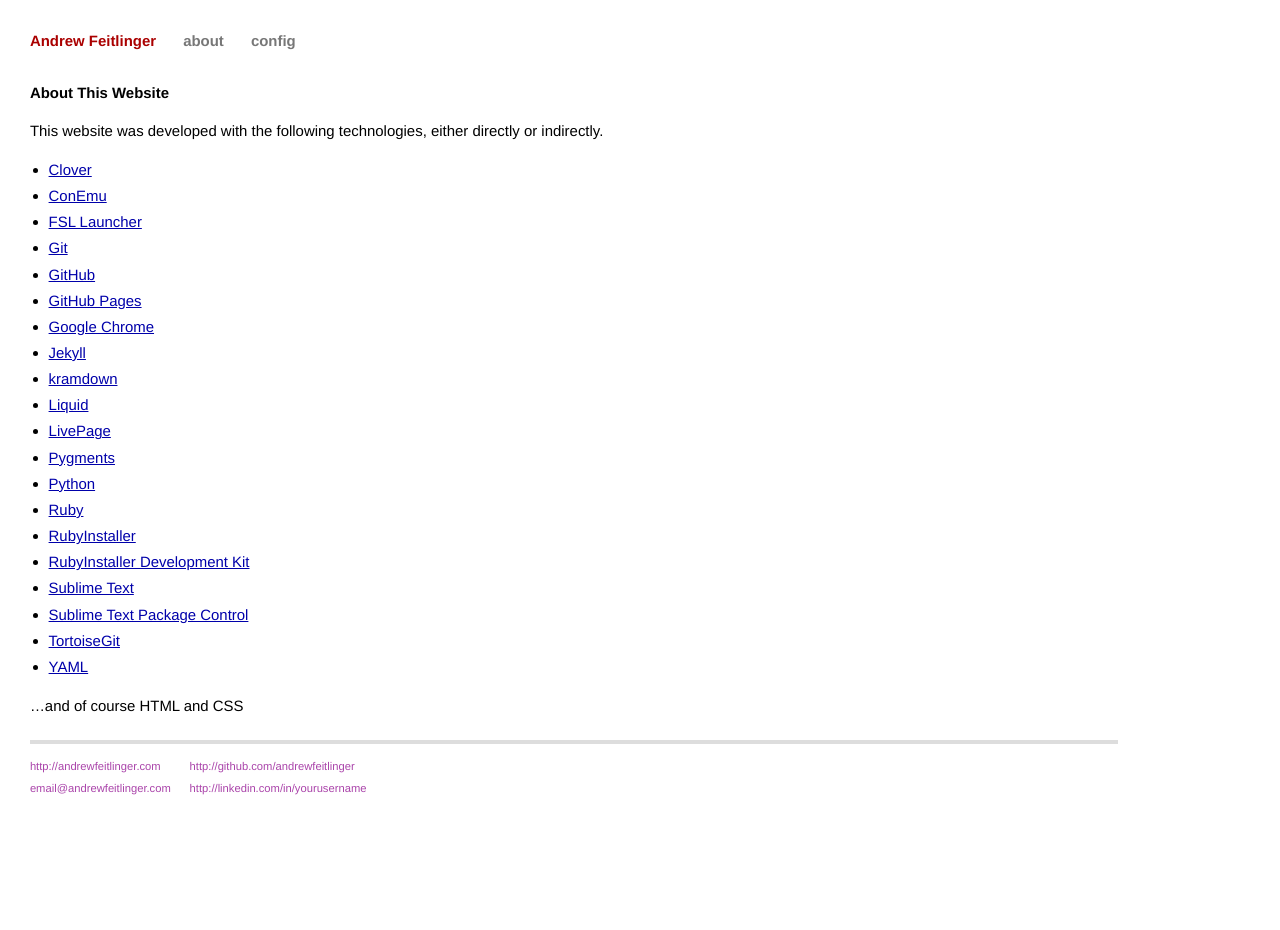
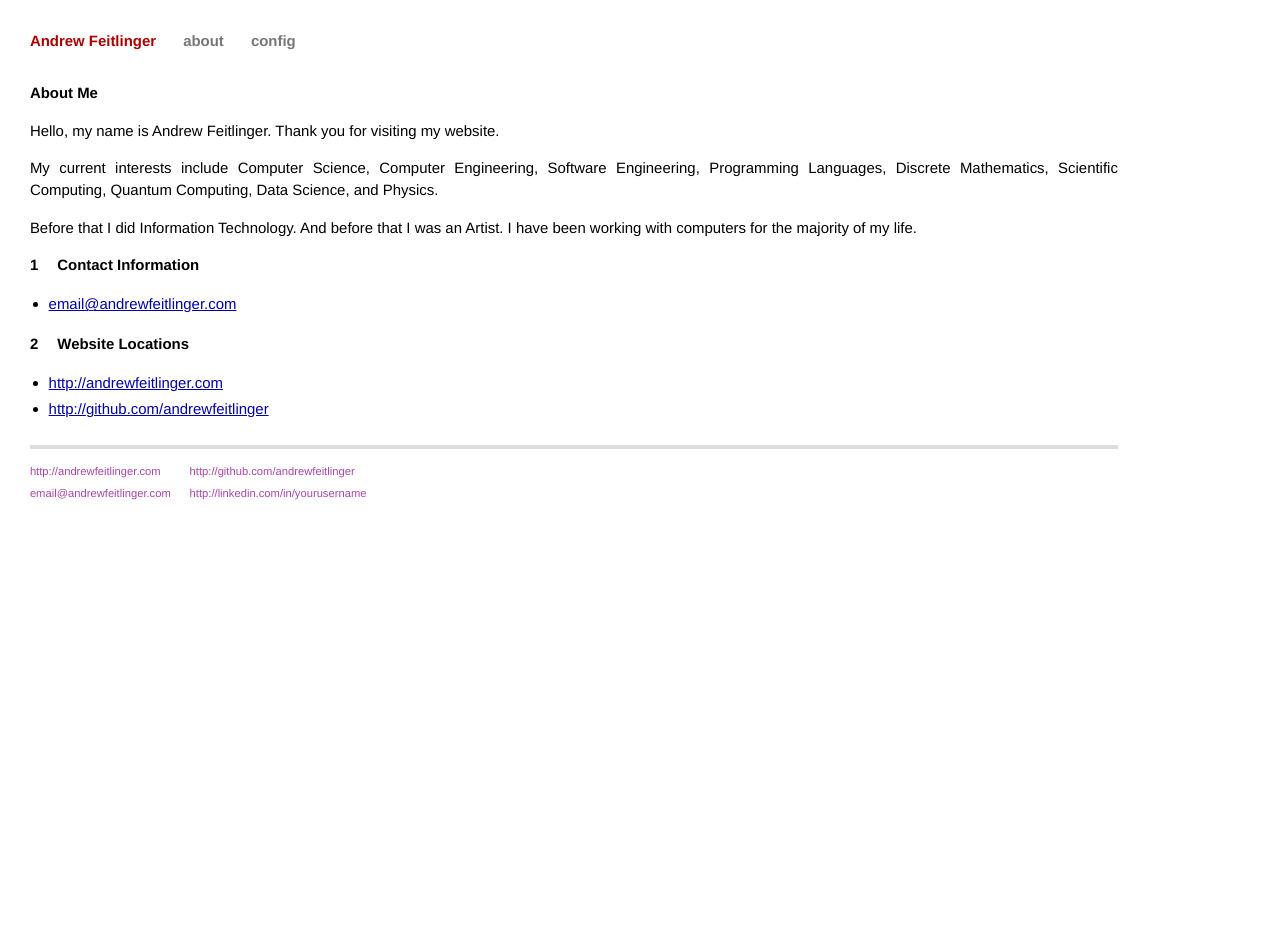
Before and after one commit to andrewfeitlinger/andrewfeitlinger.github.io, a Jekyll site: the page built from pages/about/index.md, in a window 1280 px wide. Built offline with Jekyll 4.4.1, drawn with Linux system fonts in a browser that asks for light colours.

Commit message:
Contents updated and links moved from 'about' page to 'colophon' page.

```diff
--- a/pages/about/index.md
+++ b/pages/about/index.md
@@ -1,29 +1,21 @@
 ---
 layout: page
-title:  About This Website
+title:  About Me
 ---
 
-This website was developed with the following technologies, either directly or indirectly.
+Hello, my name is Andrew Feitlinger. Thank you for visiting my website.
 
-* [Clover](http://ejie.me/){:target="_blank"}
-* [ConEmu](http://sourceforge.net/projects/conemu/){:target="_blank"}
-* [FSL Launcher](http://freesoftland.sytes.net/launcher.html){:target="_blank"}
-* [Git](http://git-scm.com/){:target="_blank"}
-* [GitHub](https://github.com/){:target="_blank"}
-* [GitHub Pages](http://pages.github.com/){:target="_blank"}
-* [Google Chrome](https://www.google.com/intl/en/chrome/browser/){:target="_blank"}
-* [Jekyll](http://jekyllrb.com/){:target="_blank"}
-* [kramdown](http://kramdown.rubyforge.org/){:target="_blank"}
-* [Liquid](http://github.com/shopify/liquid/wiki/){:target="_blank"}
-* [LivePage](https://chrome.google.com/webstore/detail/livepage/pilnojpmdoofaelbinaeodfpjheijkbh/){:target="_blank"}
-* [Pygments](http://pygments.org/){:target="_blank"}
-* [Python](http://www.python.org/){:target="_blank"}
-* [Ruby](http://www.ruby-lang.org/en/){:target="_blank"}
-* [RubyInstaller](http://rubyinstaller.org/){:target="_blank"}
-* [RubyInstaller Development Kit](http://rubyinstaller.org/add-ons/devkit/){:target="_blank"}
-* [Sublime Text](http://www.sublimetext.com/){:target="_blank"}
-* [Sublime Text Package Control](http://wbond.net/sublime_packages/package_control/){:target="_blank"}
-* [TortoiseGit](https://code.google.com/p/tortoisegit/){:target="_blank"}
-* [YAML](http://yaml.org/){:target="_blank"}
+My current interests include Computer Science, Computer Engineering, Software Engineering, Programming Languages, Discrete Mathematics, Scientific Computing, Quantum Computing, Data Science, and Physics.
 
-...and of course HTML and CSS
+Before that I did Information Technology. And before that I was an Artist. I have been working with computers for the majority of my life.
+
+# Contact Information
+{:.no_toc}
+
+* [email@andrewfeitlinger.com](mailto:"Andrew Feitlinger"<email@andrewfeitlinger.com>){:target="_blank"}
+
+# Website Locations
+{:.no_toc}
+
+* [http://andrewfeitlinger.com](http://andrewfeitlinger.com){:target="_blank"}
+* [http://github.com/andrewfeitlinger](http://github.com/andrewfeitlinger){:target="_blank"}
```
Also changed, not shown: pages/colophon/index.md (added, +29 -0 lines).
